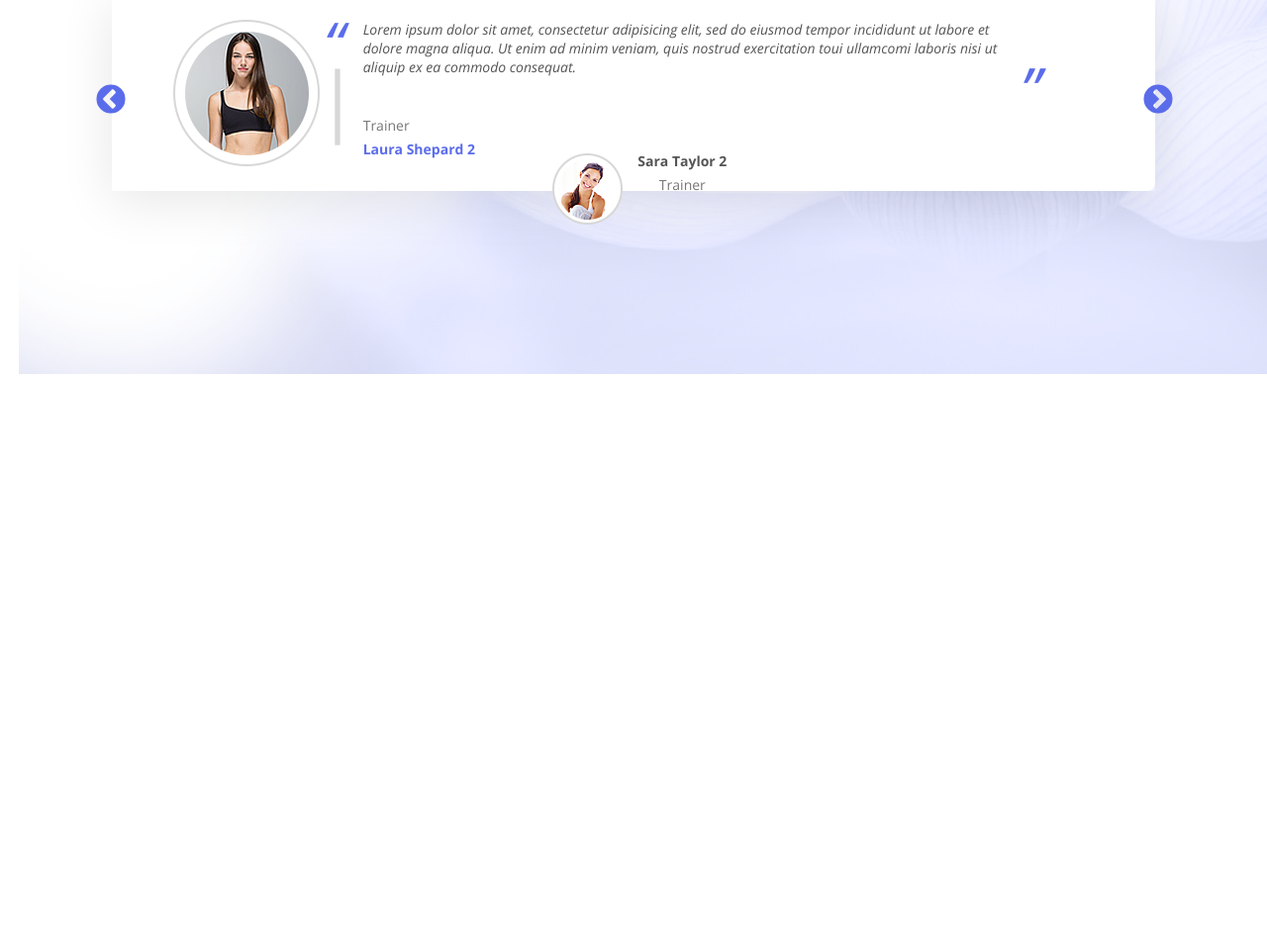
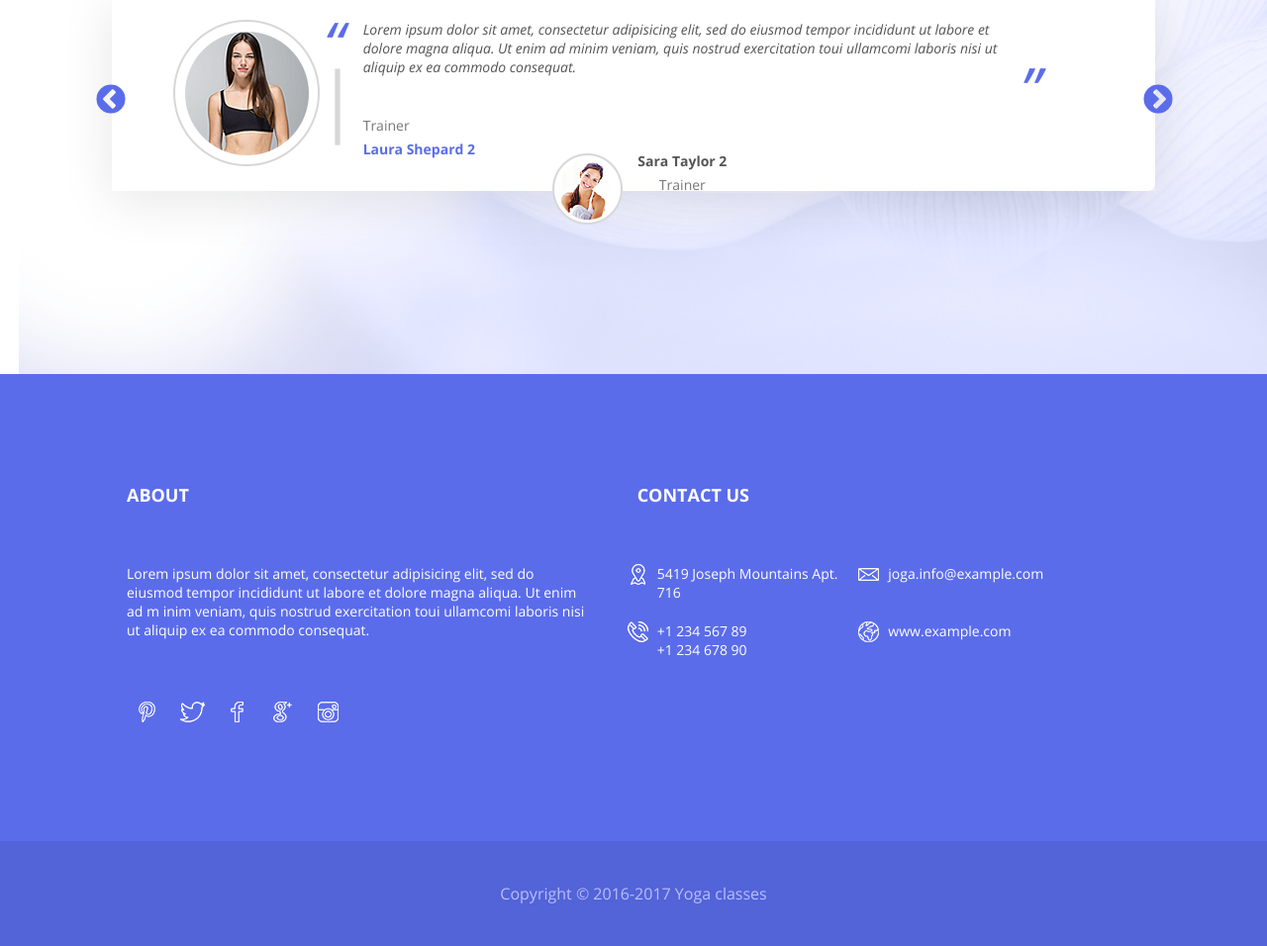
Before and after one commit to arthur12345543/Test1_yoga, a plain HTML site: page index.html in a window 1280 px wide. Shown: the part 4233-5189 px from the top of the page at 99% size. Before the commit the page ends 4611 px from the top, so only its background shows below. Drawn offline with Linux system fonts and the light colour scheme.

Commit message:
Adding footer section

```diff
--- a/css/main.css
+++ b/css/main.css
@@ -766,6 +766,103 @@ h1{
     color: #777;
     margin: 5px 0px 0px 0px;
 }
+.footer-wrap{
+    width: 100%;
+    display:  block;
+    background-color: #5b6ceb;
+    padding: 0px;
+}
+.footer{
+    color: #fff;
+    display: block;
+    width: 80%;
+    background-color: #5b6ceb;
+    padding: 110px 0px;
+    margin: 0px auto;
+}
+.footer-left{
+    text-align: left;
+    width: 50%;
+    display: inline-block;
+}
+.footer-left .description{
+    width: 470px;
+}
+.footer-left .title, .footer-right .title{
+    font-family: "OpenSansBold";
+    font-size: 18px;
+    text-transform: uppercase;
+    margin: 0px 0px 58px 0px;
+}
+.footer-left .socials{
+    display: block;
+    margin: 58px 0px 0px 0px;
+}
+.footer-left .socials span{
+    display: inline-block;
+    vertical-align: middle;
+    margin: 0px 5px;
+}
+.footer-right{
+    text-align: left;
+    width: 49%;
+    display: inline-block;
+}
+.footer-right .contact-item{
+    display: inline-block;
+    width: 190px;
+    margin: 0px 20px 20px 20px;
+    position: relative;
+}
+.footer-right  .contact-item.address:before{
+    display: block;
+    position: absolute;
+    top: -5px;
+    left: -35px;
+    content: "";
+    width: 32px;
+    height: 32px;
+    background: url("./../images/icon-contacts-address.png") no-repeat;
+}
+.footer-right  .contact-item.mail:before{
+    display: block;
+    position: absolute;
+    top: -5px;
+    left: -35px;
+    content: "";
+    width: 32px;
+    height: 32px;
+    background: url("./../images/icon-contacts-mail.png") no-repeat;
+}
+.footer-right  .contact-item.phone:before{
+    display: block;
+    position: absolute;
+    top: -5px;
+    left: -35px;
+    content: "";
+    width: 32px;
+    height: 32px;
+    background: url("./../images/icon-contacts-phone.png") no-repeat;
+}
+.footer-right  .contact-item.url:before{
+    display: block;
+    position: absolute;
+    top: -5px;
+    left: -35px;
+    content: "";
+    width: 32px;
+    height: 32px;
+    background: url("./../images/icon-contacts-url.png") no-repeat;
+}
+.copyright{
+    display: block;
+    width: 100%;
+    text-align: center;
+    font-size: 16px;
+    color: #b7bffc;
+    padding: 42px 0px;
+    background-color: #5363d8;
+}
 
 @media only screen and (max-width: 1400px){
 
--- a/index.html
+++ b/index.html
@@ -351,6 +351,61 @@
 			</div>
 		</div>
 	</section>
+	<section class="footer-wrap">
+		<div class="footer">
+			<div class="footer-left">
+				<div class="title">About</div>
+				<div class="description">
+					Lorem ipsum dolor sit amet, consectetur adipisicing elit, sed do eiusmod tempor incididunt ut labore et dolore magna aliqua. Ut enim ad m inim veniam, quis nostrud exercitation toui ullamcomi laboris nisi ut aliquip ex ea commodo consequat.
+				</div>
+				<div class="socials">
+					<span class="item">
+						<a href="https://www.pinterest.com/" target="_blank">
+							<img src="images/icon-social-pinterest.png" alt="social network image">
+						</a>
+					</span>
+					<span class="item">
+						<a href="https://twitter.com/" target="_blank">
+							<img src="images/icon-social-twitter.png" alt="social network image">
+						</a>
+					</span>
+					<span class="item">
+						<a href="https://www.facebook.com/" target="_blank">
+							<img src="images/icon-social-facebook.png" alt="social network image">
+						</a>
+					</span>
+					<span class="item">
+						<a href="https://myaccount.google.com/intro/profile" target="_blank">
+							<img src="images/icon-social-gplus.png" alt="social network image">
+						</a>
+					</span>
+					<span class="item">
+						<a href="https://www.instagram.com/" target="_blank">
+							<img src="images/icon-social-instagram.png" alt="social network image">
+						</a>
+					</span>
+				</div>
+			</div>
+			<div class="footer-right">
+				<div class="title">Contact us</div>
+				<div class="contact-item address">
+					5419 Joseph Mountains Apt. 716
+				</div>
+				<div class="contact-item mail">
+					joga.info@example.com
+				</div>
+				<div class="contact-item phone">
+					<div>+1 234 567 89</div>
+					<div>+1 234 678 90</div>
+				</div>
+				<div class="contact-item url">
+					www.example.com
+				</div>
+			</div>
+			<div class="clear"></div>
+		</div>
+	</section>
+	<section class="copyright">Copyright  ©  2016-2017 Yoga classes</section>
 	<script src="js/jquery-3.2.1.min.js"></script>
 	<script src="js/SmoothScroll.js"></script>
 	<script src="js/slick.min.js"></script>
--- a/js/main.js
+++ b/js/main.js
@@ -1,3 +1,8 @@
+/*
+	Test task
+	for dZENcode front end position
+	arthur952010@gmail.com
+*/
 $(function(){
 	SmoothScroll({ stepSize: 60 });
 	$('.gallery .img-wr').hover(function(){
```
Also changed, not shown: images/icon-contacts-address.png (added), images/icon-contacts-mail.png (added), images/icon-contacts-phone.png (added), images/icon-contacts-url.png (added), images/icon-social-facebook.png (added), images/icon-social-gplus.png (added), images/icon-social-instagram.png (added), images/icon-social-pinterest.png (added), images/icon-social-twitter.png (added).
